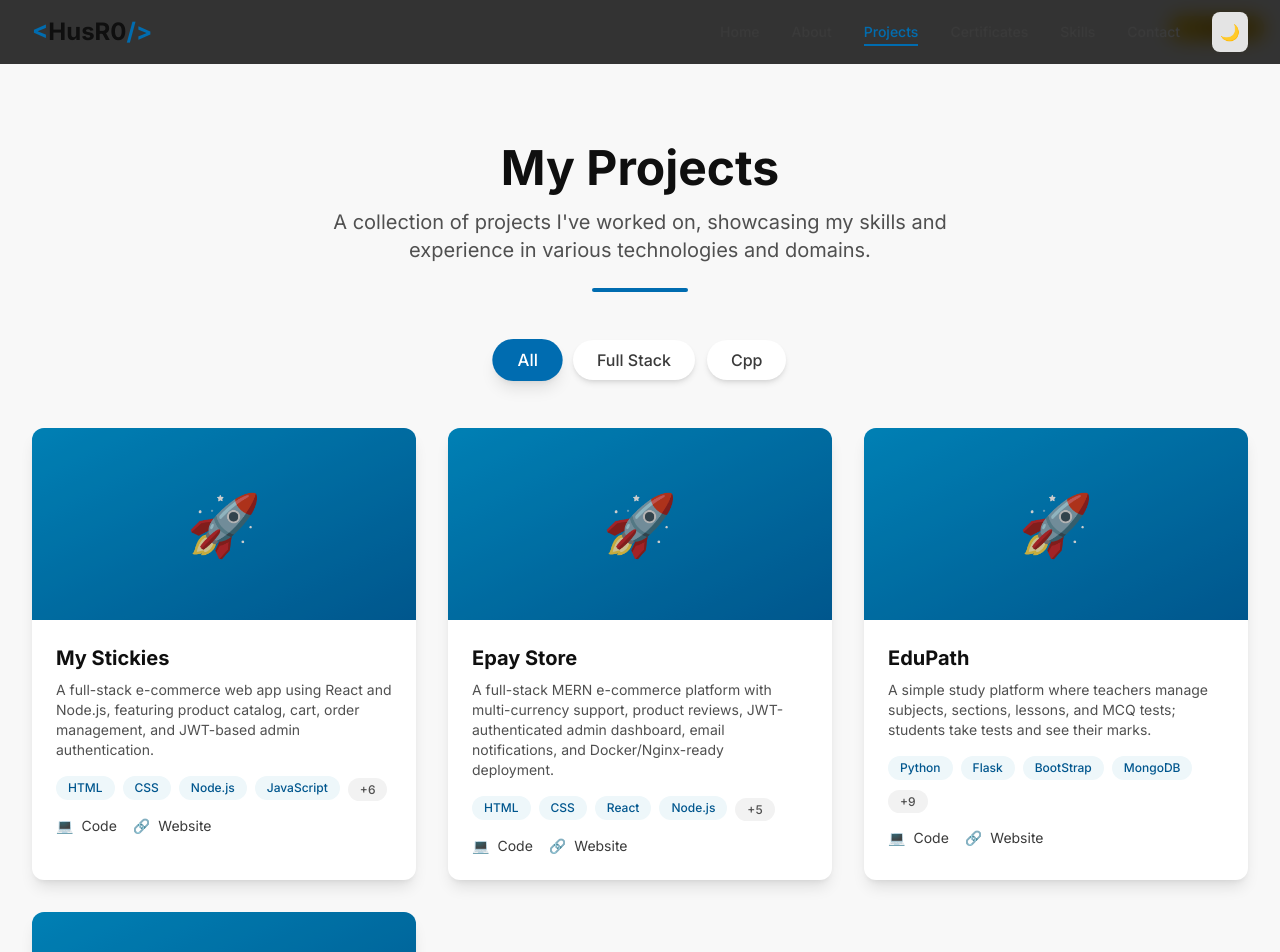
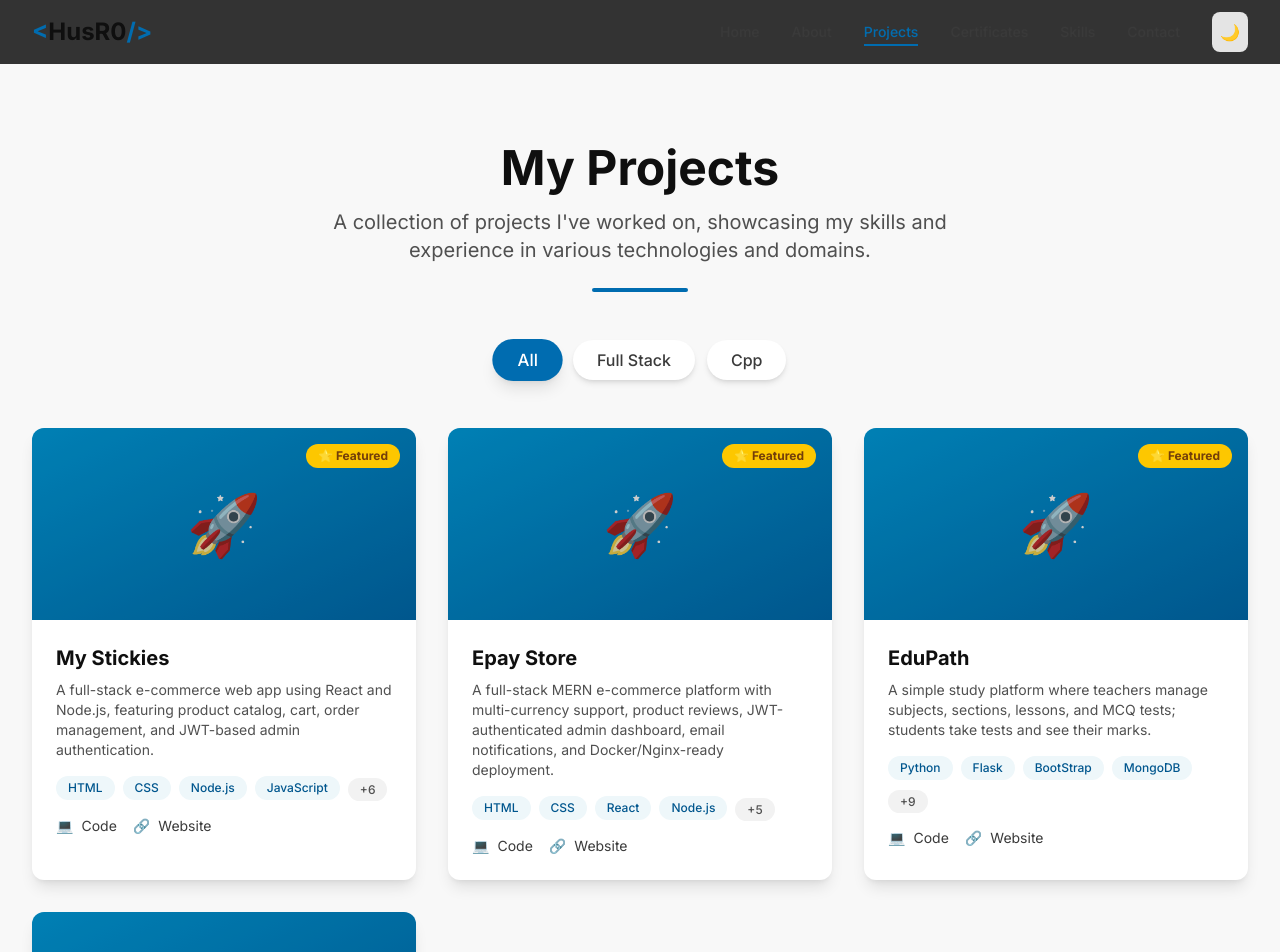
Before and after one commit to frbhusen/Portfolio, a Next.js app: page /projects in a window 1280 px wide. Shown: the top 952 px of the page. Built offline with nearby package versions, Linux system fonts and the light colour scheme.

Commit message:
Edited featured badge

```diff
--- a/src/components/CertificateCard.tsx
+++ b/src/components/CertificateCard.tsx
@@ -31,7 +31,7 @@ export default function CertificateCard({ certificate, index }: CertificateCardP
       initial={{ opacity: 0, y: 20 }}
       animate={{ opacity: 1, y: 0 }}
       transition={{ duration: 0.5, delay: index * 0.1 }}
-      className="bg-white dark:bg-gray-800 rounded-xl shadow-lg overflow-hidden hover:shadow-2xl transition-shadow duration-300"
+      className="relative bg-white dark:bg-gray-800 rounded-xl shadow-lg overflow-hidden hover:shadow-2xl transition-shadow duration-300"
     >
       <div className="relative h-40 bg-gradient-to-br from-primary-500 to-primary-700 overflow-hidden">
         {showImage ? (
@@ -106,7 +106,7 @@ export default function CertificateCard({ certificate, index }: CertificateCardP
       </div>
 
       {certificate.featured && (
-        <div className="absolute top-4 right-4 px-3 py-1 bg-yellow-400 text-yellow-900 text-xs font-bold rounded-full">
+        <div className="absolute top-4 right-4 z-20 px-3 py-1 bg-yellow-400 text-yellow-900 text-xs font-bold rounded-full">
           ⭐ Featured
         </div>
       )}
--- a/src/components/ProjectCard.tsx
+++ b/src/components/ProjectCard.tsx
@@ -27,7 +27,7 @@ export default function ProjectCard({ project, index }: ProjectCardProps) {
       initial={{ opacity: 0, y: 20 }}
       animate={{ opacity: 1, y: 0 }}
       transition={{ duration: 0.5, delay: index * 0.1 }}
-      className="bg-white dark:bg-gray-800 rounded-xl shadow-lg overflow-hidden hover:shadow-2xl transition-shadow duration-300"
+      className="relative bg-white dark:bg-gray-800 rounded-xl shadow-lg overflow-hidden hover:shadow-2xl transition-shadow duration-300"
     >
       {/* Project Image */}
       <div className="relative h-48 bg-gradient-to-br from-primary-400 to-primary-600 overflow-hidden">
@@ -106,7 +106,7 @@ export default function ProjectCard({ project, index }: ProjectCardProps) {
 
       {/* Featured Badge */}
       {project.featured && (
-        <div className="absolute top-4 right-4 px-3 py-1 bg-yellow-400 text-yellow-900 text-xs font-bold rounded-full">
+        <div className="absolute top-4 right-4 z-20 px-3 py-1 bg-yellow-400 text-yellow-900 text-xs font-bold rounded-full">
           ⭐ Featured
         </div>
       )}
```
